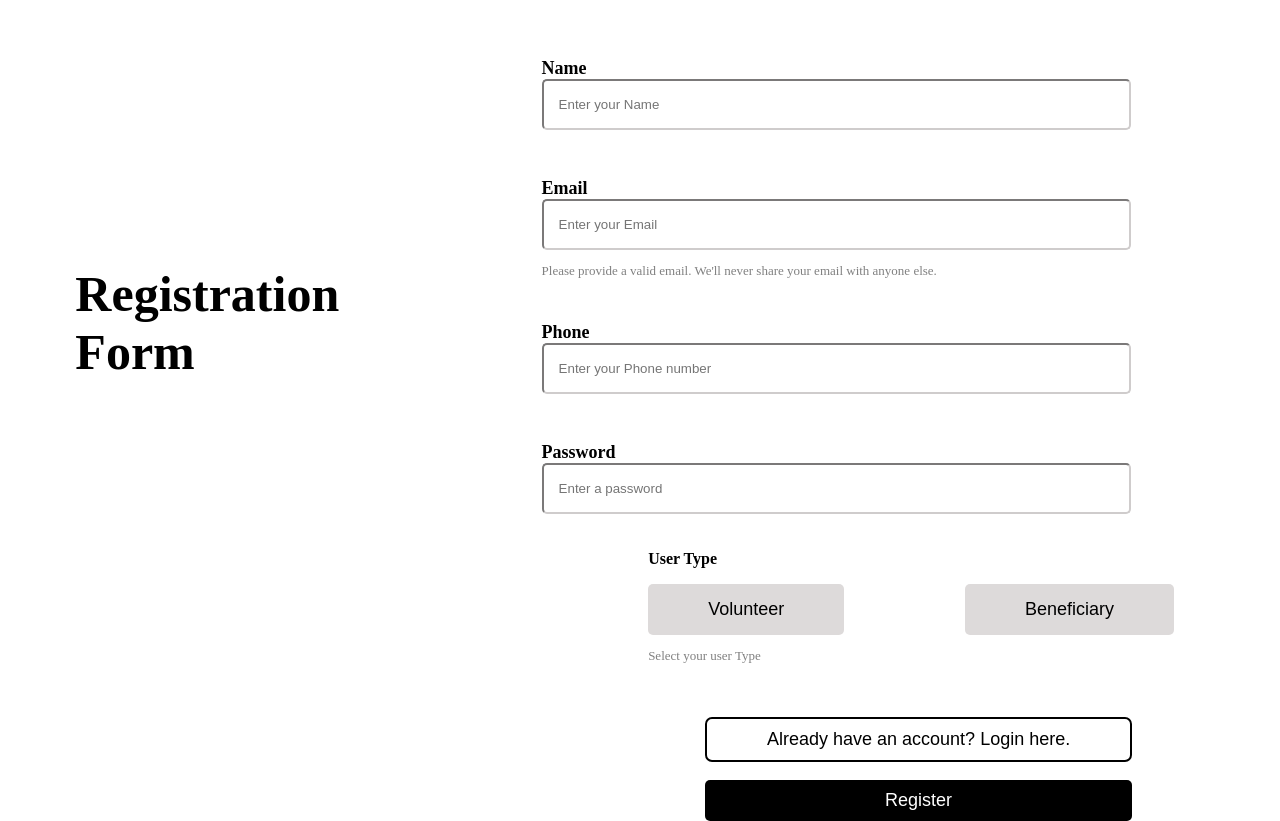
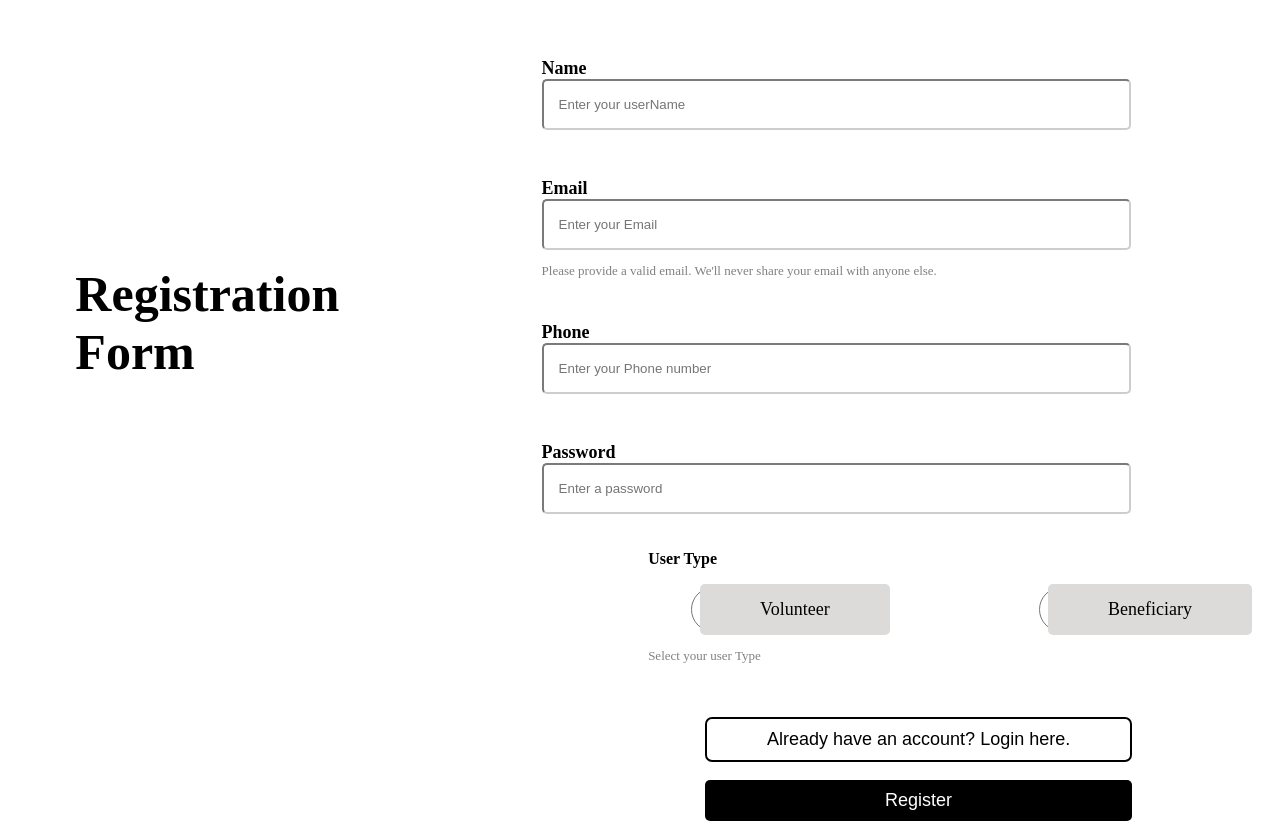
Before and after one commit to franckludovic/Food-Distribution-Project, a Django app: page /signup in a window 1280 px wide. Run offline with Django 5.2, Linux system fonts and the light colour scheme.

Commit message:
registration, login, backend implementation

```diff
--- a/food_distribution/foodDistribution/admin.py
+++ b/food_distribution/foodDistribution/admin.py
@@ -1 +1,4 @@
 from django.contrib import admin
+from .models import Profile
+
+admin.site.register(Profile)
--- a/food_distribution/foodDistribution/templates/signup.html
+++ b/food_distribution/foodDistribution/templates/signup.html
@@ -1,6 +1,8 @@
+{% load static %}
 <!DOCTYPE html>
 <html lang="en">
 <head>
+    <meta charset="utf-8">
     <title>SignUp</title>
 </head>
 <body>
@@ -9,12 +11,13 @@
             <div style="padding: 50% 10% 50% 10%; font-weight: bold; font-size: 50px;">Registration Form</div>
         </div>
         <div class="right-column">
-            <form action="">
+            <form action="" method="POST">
+                {% csrf_token %}
                 <!--Name-->
                 <div class="reg-form">
                     <label for="name">Name</label>
                     <br>
-                    <input type="text" placeholder="Enter your Name">
+                    <input type="text" name="name" placeholder="Enter your userName">
                 </div>
                 <br>
 
@@ -22,7 +25,7 @@
                 <div class="reg-form">
                     <label for="email">Email</label>
                     <br>
-                    <input type="email" placeholder="Enter your Email">
+                    <input type="email" name="email" placeholder="Enter your Email">
                     <p style="font-size: small; color: gray;">Please provide a valid email. We'll never share your email with anyone else.</p>
                 </div>
 
@@ -30,7 +33,7 @@
                 <div class="reg-form">
                     <label for="phone">Phone</label>
                     <br>
-                    <input type="text" placeholder="Enter your Phone number">
+                    <input type="text" name="phone" placeholder="Enter your Phone number">
                 </div>
                 <br>
 
@@ -38,25 +41,35 @@
                 <div class="reg-form">
                     <label for="password">Password</label>
                     <br>
-                    <input type="password" placeholder="Enter a password">
+                    <input type="password" name="password" placeholder="Enter a password">
                 </div>
 
                 <p style="padding-left: 15%; font-weight: bold; padding-top: 20px;">User Type</p>
                 <div class="user-type">
-                    <div style="margin-right: 20%;">
-                        <button class="ustype">Volunteer</button>
-                    </div>
-                    <button class="ustype">Beneficiary</button>
+                    <input type="radio" name="checkbox" value="volunteer" style="margin-right: -180px;">
+                    <div class="ustype">Volunteer</div>
+                    <input type="radio" name="checkbox" value="beneficiary" style="margin-right: -180px;">
+                    <div class="ustype">Beneficiary</div>
                 </div>
                 <p style="font-size: small; color: gray; padding-left: 15%;">Select your user Type</p>
 
                 <!--Buttons-->
                 <div class="auth-btn">
-                    <button class="login-btn">Already have an account? Login here.</button>
+                    <button class="login-btn" href="/login">Already have an account? Login here.</button>
                     <br><br>
-                    <button class="reg-btn">Register</button>
+                    <button class="reg-btn" type="submit">Register</button>
                 </div>
             </form>
+            <div>
+                <style>
+                    h5 {
+                        color: red;
+                    }
+                </style>
+                {% for message in messages %}
+                <h5>{{message}}</h5>
+                {% endfor %}
+            </div>
         </div>
     </div>
 </body>
@@ -98,7 +111,6 @@
     }
 
     .user-type {
-        padding-left: 15%;
         display: flex;
         flex-direction: row;
     }
--- a/food_distribution/foodDistribution/views.py
+++ b/food_distribution/foodDistribution/views.py
@@ -1,6 +1,10 @@
-from django.shortcuts import render
+from django.shortcuts import render, redirect
+from django.contrib.auth.models import User, auth
+from django.contrib import messages
+from django.contrib.auth.decorators import login_required
 from django.http import HttpResponse
 from django.template import loader
+from .models import Profile
 
 def main(request):
     template = loader.get_template('main.html')
@@ -11,12 +15,51 @@ def home(request):
     return HttpResponse(template.render())
 
 def login(request):
-    template = loader.get_template('login.html')
-    return HttpResponse(template.render())
+
+    if request.method == 'POST':
+        username = request.POST['name']
+        password = request.POST['password']
+
+        user = auth.authenticate(username = username, password = password)
+
+        if user is not None:
+            auth.login(request, user)
+            return redirect('home')
+        else:
+            messages.info(request, 'Invalid credentials')
+            return redirect('login')
+
+    else:
+        return render(request, 'login.html')
 
 def signup(request):
-    template = loader.get_template('signup.html')
-    return HttpResponse(template.render())
+
+    if request.method == 'POST':
+        username = request.POST['name']
+        email = request.POST['email']
+        password = request.POST['password']
+        phone = request.POST['phone']
+        userType = request.POST.get('checkbox')
+
+        if User.objects.filter(email = email).exists():
+            messages.info(request, "Email already exists")
+            return redirect('signup')
+        else:
+            user = User.objects.create_user(username = username, email = email, password = password)
+            user.save()
+
+            #Logs the user in and redirect to the home page
+            user_login = auth.authenticate(username = username, password = password)
+            auth.login(request, user_login)
+
+            #Create a new user profile with phone number and user type
+            user_model = User.objects.get(username = username)
+            new_profile = Profile.objects.create(user = user_model, id_user = user_model.id, phone = phone, user_type = userType)
+            new_profile.save()
+
+            return redirect('login')
+    else:
+        return render(request, 'signup.html')
 
 def forgotPassword(request):
     template = loader.get_template('forgot_password.html')
```
Also changed, not shown: food_distribution/foodDistribution/models.py (+11 -1 lines), food_distribution/foodDistribution/templates/login.html (+15 -4 lines), food_distribution/db.sqlite3, food_distribution/foodDistribution/migrations/0003_initial.py (added), food_distribution/foodDistribution/migrations/0004_profile_id_user.py (added), food_distribution/foodDistribution/migrations/0005_remove_profile_id_user_alter_profile_phone.py (added), food_distribution/foodDistribution/migrations/0006_delete_profile.py (added), food_distribution/foodDistribution/migrations/0007_initial.py (added), food_distribution/foodDistribution/migrations/0008_profile_id_user_alter_profile_user_type.py (added).
